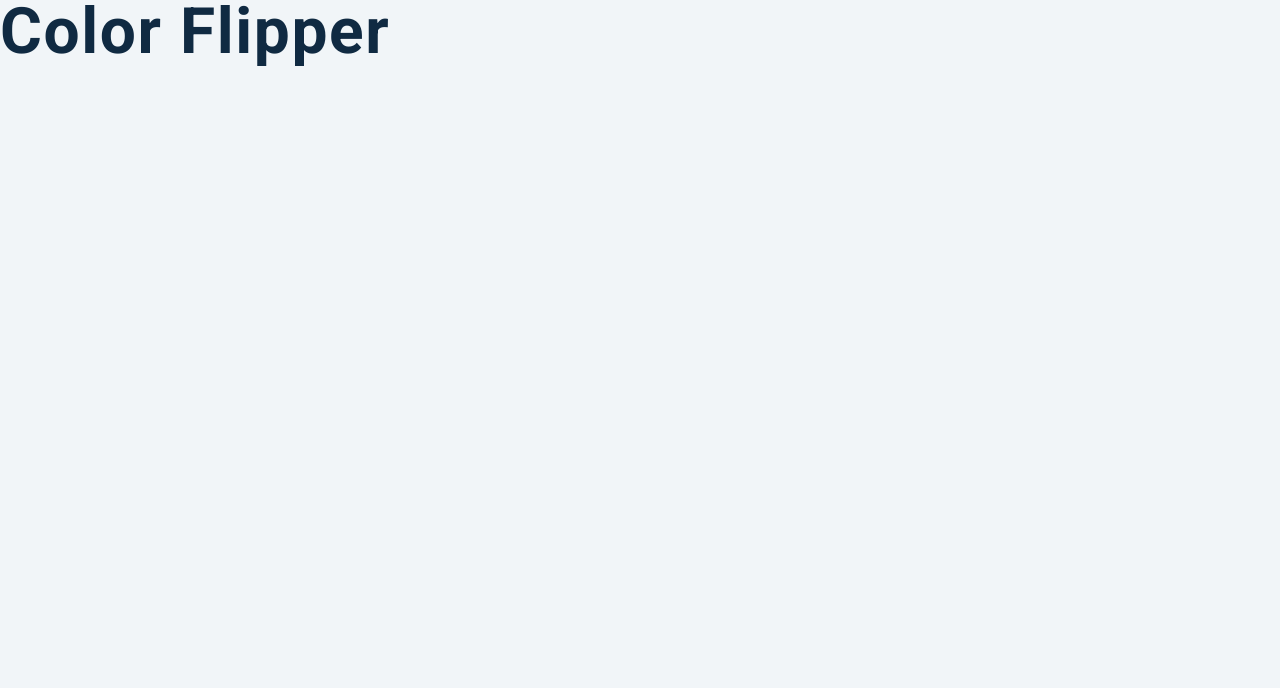
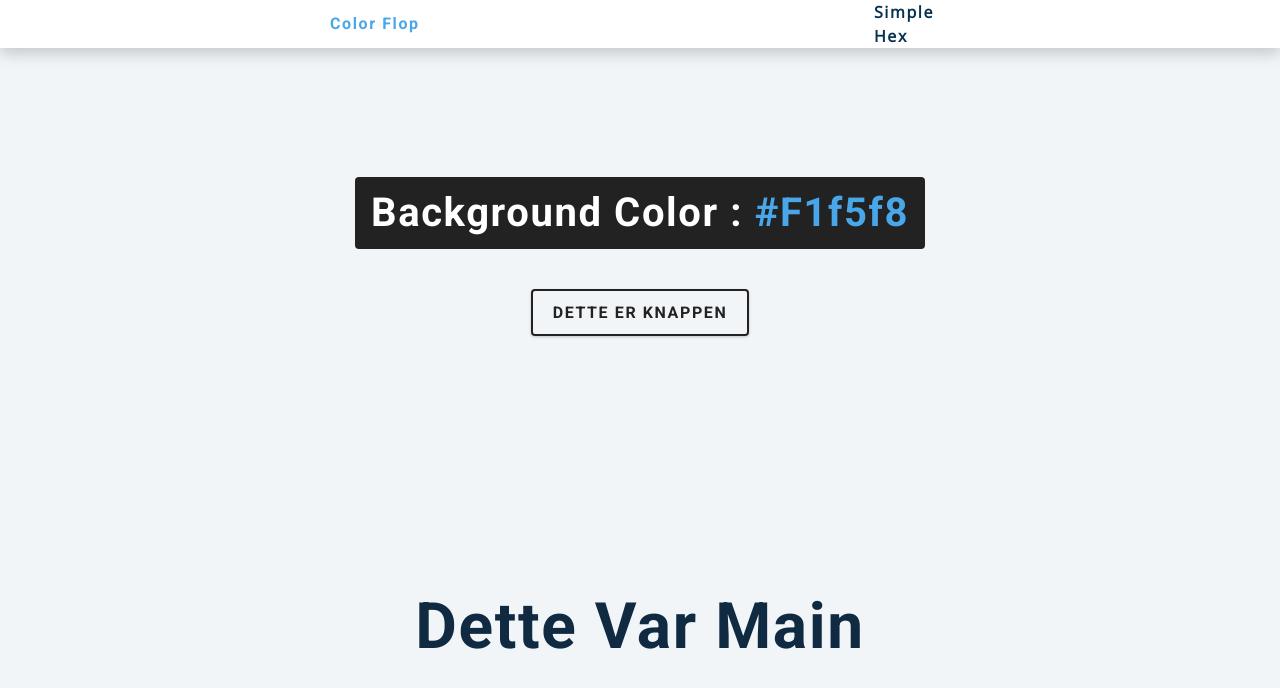
Before and after one commit to shahriarshaik/JS-color-flipper, a plain HTML site: page code/index.html in a window 1280 px wide. Drawn offline with nearby package versions, Linux system fonts and the light colour scheme.

Commit message:
jobba litt

```diff
--- a/code/index.html
+++ b/code/index.html
@@ -9,7 +9,28 @@
     <link rel="stylesheet" href="styles.css" />
   </head>
   <body>
-    <h1>color flipper</h1>
+    <nav>
+      <div class="nav-center">
+        <h4>color flop</h4>
+        <ul class="nav links">
+          <li>
+            <a href="index.html">simple</a>
+          </li>
+          <li>
+            <a href="hex.html">hex</a>
+          </li>
+        </ul>
+      </div>
+    </nav>
+    <main>
+      <div class="container">
+        <h2>background color : <span class="color">
+          #f1f5f8
+        </span></h2>
+        <button class="btn btn-hero" id="btn">dette er knappen</button>
+      </div>
+      <h1>dette var main</h1>
+    </main>
     <!-- javascript -->
     <script src="app.js"></script>
   </body>
```
